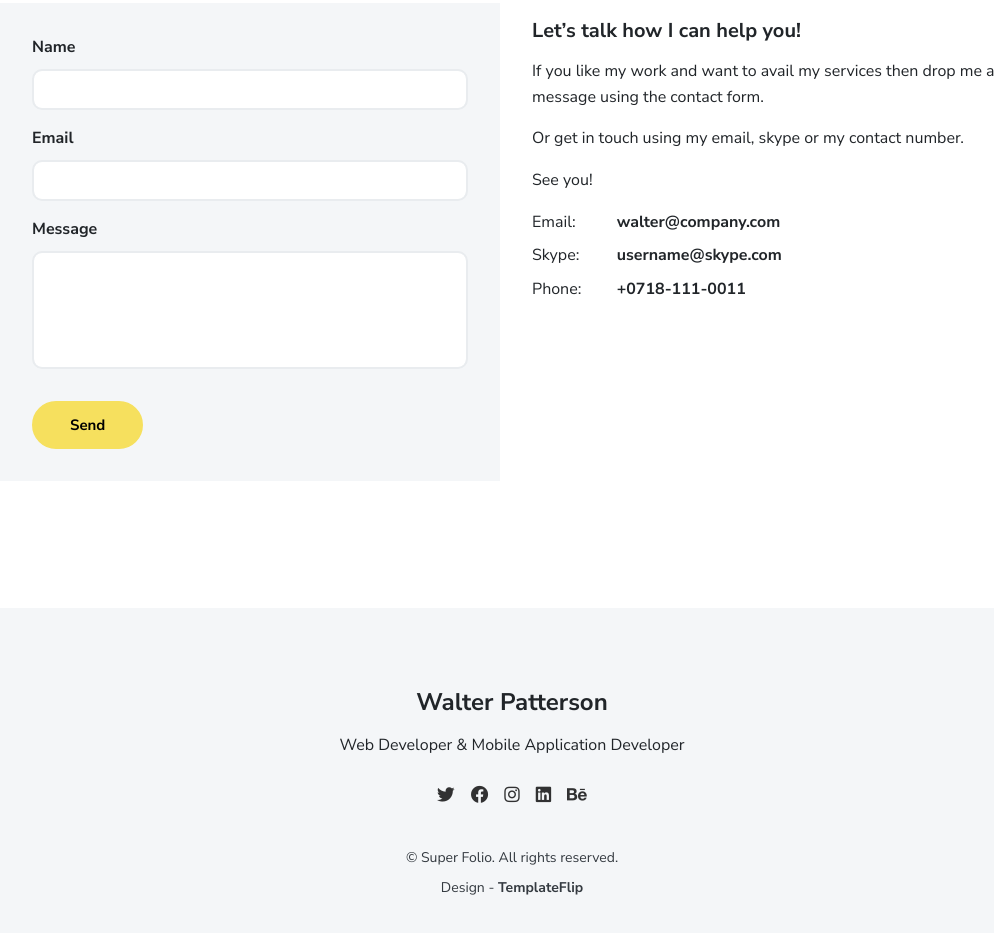
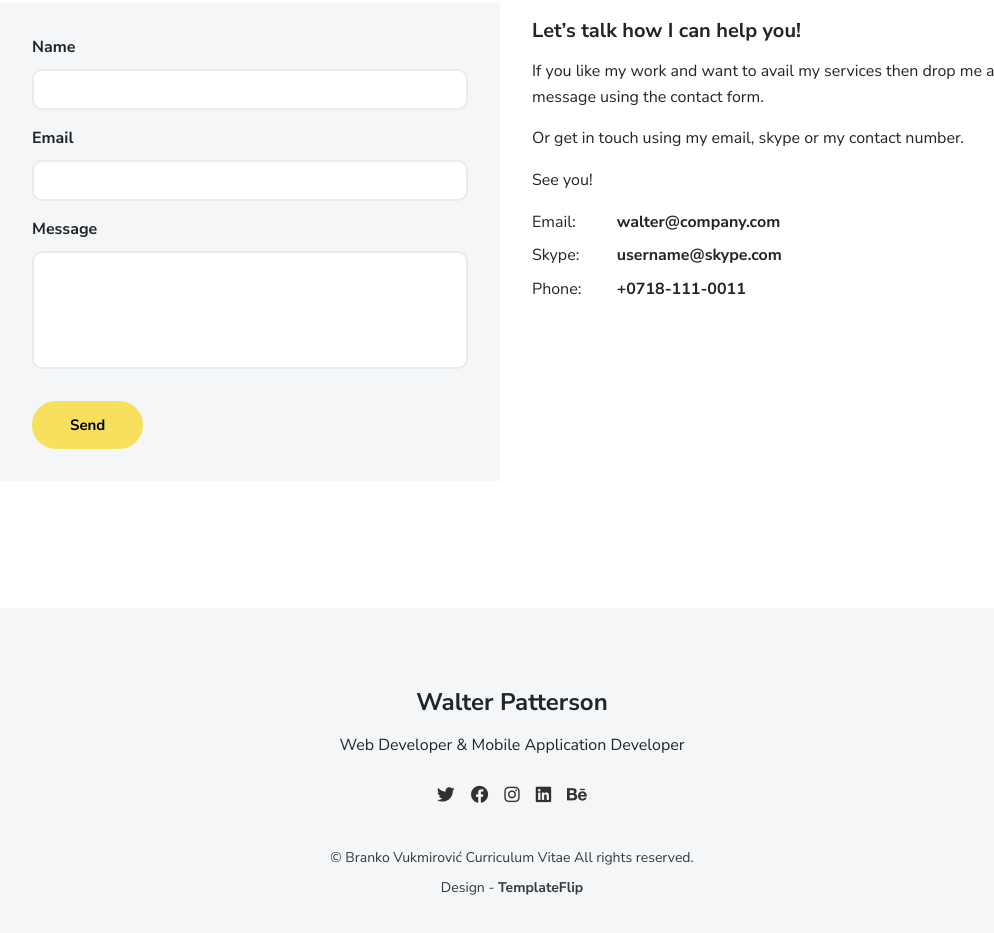
Before and after one commit to branevukmirovic/branevukmirovic, a plain HTML site: page index.html in a window 1280 px wide. Shown: the part 4821-5754 px from the top of the page, without its empty margins (128-1122 px from the left). Drawn offline with Linux system fonts and the light colour scheme.

Commit message:
Update index.html

```diff
--- a/index.html
+++ b/index.html
@@ -474,7 +474,7 @@
       </div>
     </div>
     <div class="text-small text-secondary">
-      <div class="mb-1">&copy; Super Folio. All rights reserved.</div>
+      <div class="mb-1">&copy; Branko Vukmirović Curriculum Vitae All rights reserved.</div>
       <div>
         <!-- Make sure to buy a license for the template before removing the line below. Buy license on https://templateflip.com/ -->Design - <a href="https://templateflip.com/" target="_blank">TemplateFlip</a></div>
     </div>
```
